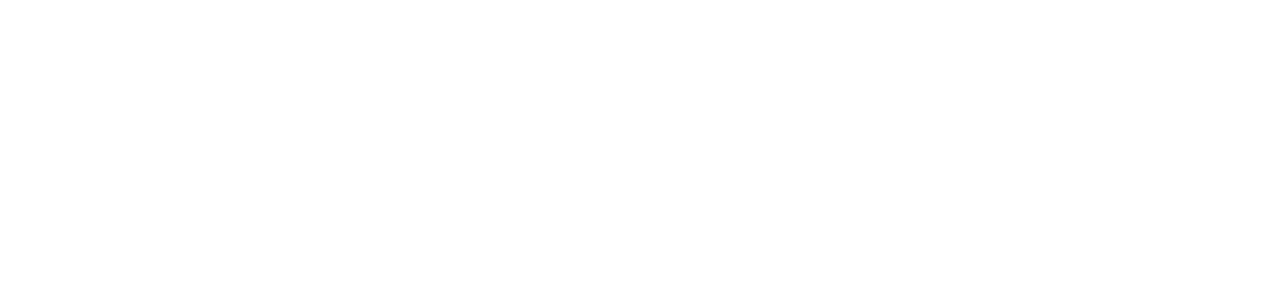
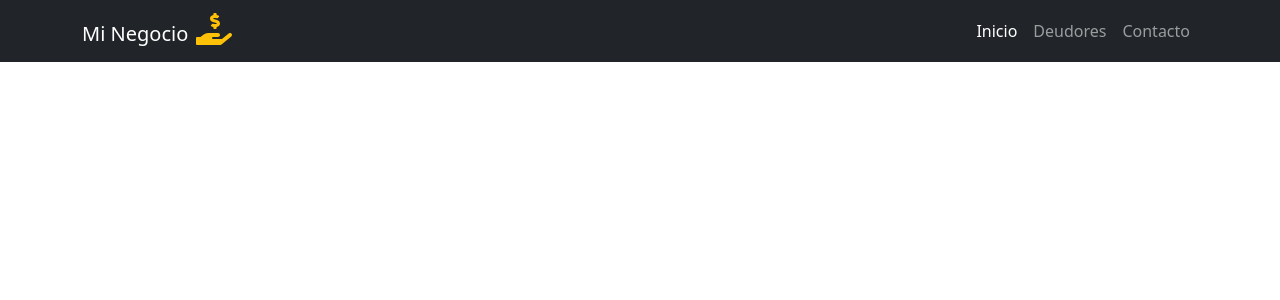
Before and after one commit to marcosihe/react-sdd, a React (Create React App) app: page / in a window 1280 px wide. Shown: the top 300 px of the page. Built offline with nearby package versions, Linux system fonts and the light colour scheme.

Commit message:
Agregar navbar

```diff
--- a/src/components/Header.jsx
+++ b/src/components/Header.jsx
@@ -1,10 +1,10 @@
 import React from "react";
-import Nav from "./commons/Nav";
+import NavBar from "./commons/NavBar";
 
 const Header = () => {
   return (
     <header>
-      <Nav />
+      <NavBar />
     </header>
   );
 };
--- a/src/components/commons/Nav.jsx
+++ /dev/null
@@ -1,11 +0,0 @@
-import React from 'react'
-
-const Nav = () => {
-    return (
-        <nav>
-
-        </nav>
-    )
-}
-
-export default Nav
--- /dev/null
+++ b/src/components/commons/NavBar.jsx
@@ -0,0 +1,41 @@
+import React from "react";
+import { Container, Navbar, Nav } from "react-bootstrap";
+import { NavLink } from "react-router-dom";
+import { faHandHoldingUsd } from "@fortawesome/free-solid-svg-icons";
+import { FontAwesomeIcon } from "@fortawesome/react-fontawesome";
+import styles from "../css/NavBar.module.css";
+
+const NavBar = () => {
+  return (
+    <Navbar bg="dark" variant="dark" expand="lg">
+      <Container>
+        <Navbar.Brand href="#">
+          Mi Negocio
+          <span>
+            <FontAwesomeIcon
+              icon={faHandHoldingUsd}
+              className={styles.holdingUsdIcon}
+              size="2x"
+            />
+          </span>
+        </Navbar.Brand>
+        <Navbar.Toggle aria-controls="basic-navbar-nav" />
+        <Navbar.Collapse id="basic-navbar-nav">
+          <Nav className="ms-auto">
+            <NavLink exact={true} to="/" className="nav-link">
+              Inicio
+            </NavLink>
+            <NavLink exact={true} to="/deudores" className="nav-link">
+              Deudores
+            </NavLink>
+            <NavLink exact={true} to="/contacto" className="nav-link">
+              Contacto
+            </NavLink>
+          </Nav>
+        </Navbar.Collapse>
+      </Container>
+    </Navbar>
+  );
+};
+
+export default NavBar;
--- /dev/null
+++ b/src/components/css/NavBar.module.css
@@ -0,0 +1,5 @@
+.holdingUsdIcon {
+    font-size: 2rem;
+    margin-left: 0.5rem;
+    color: #ffc107;
+}
```
